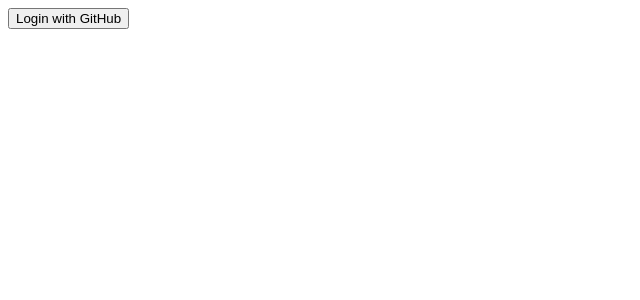
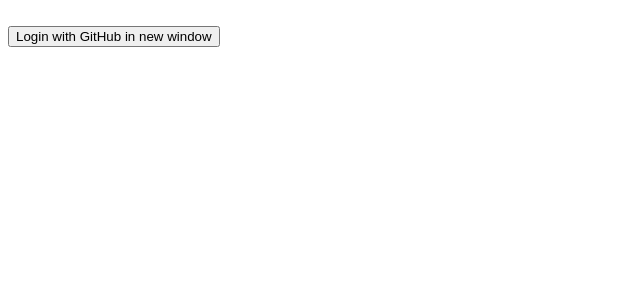
Before and after one commit to wbdana/chief, a React (Create React App) app: page / in a window 1280 px wide. Shown: the top 300 px of the page, without its empty margins (0-640 px from the left). Built offline with nearby package versions, Linux system fonts and the light colour scheme.

Commit message:
Comment new approach

```diff
--- a/src/components/LoginForm.tsx
+++ b/src/components/LoginForm.tsx
@@ -24,11 +24,51 @@
             .then(json => console.log(json));
     }
 
+    loginInNewWindow = () => {
+        const options = {
+            "method": "GET",
+            "headers": {
+              "content-type": "application/json",
+              "accept": "application/json"
+            },
+            // "params": {
+            //     "client_id": "7d68b23c2a11ef6436b6",
+            //     "scope": "repo gist",
+            //     "response_type": "code",
+            // }
+        };
+        // const newWindow = window.open('https://github.com/login/oauth/authorize');
+        // console.log(newWindow);
+
+        // fetch("https://github.com/login/oauth/authorize?scope=repo&scope=gist&client_id=7d68b23c2a11ef6436b6", options)
+        //     .then(resp => console.log(resp));
+
+        // fetch("http://localhost:8000/auth/login/github", options)
+        //     .then(resp => console.log(resp));
+        // console.log("options: ", options);
+
+        // TODO Strategy
+        // 1. GET https://github.com/login/oauth/authorize with params
+        // 2. Redirect to front channel endpoint with access_code
+        // 3. Pass access_code to back channel
+        // 4. Back channel exchanges access_code for authorization_token (POST)
+        // 5. Back channel passes authorization_token back to front channel for further requests from GitHub API
+
+
+        // const newWindow = window.open("http://localhost:8000/auth/login/github");
+        console.log(newWindow);
+
+    }
+
     render() {
         return (
             <div className="login-form">
-                <button className="btn btn__login btn__login-github" onClick={this.loginWithGitHub}>
+                {/* <button className="btn btn__login btn__login-github" onClick={this.loginWithGitHub}>
                     Login with GitHub
+                </button> */}
+                <br />
+                <button className="btn btn__login btn__login-github" onClick={this.loginInNewWindow}>
+                    Login with GitHub in new window
                 </button>
             </div>
         );
```
